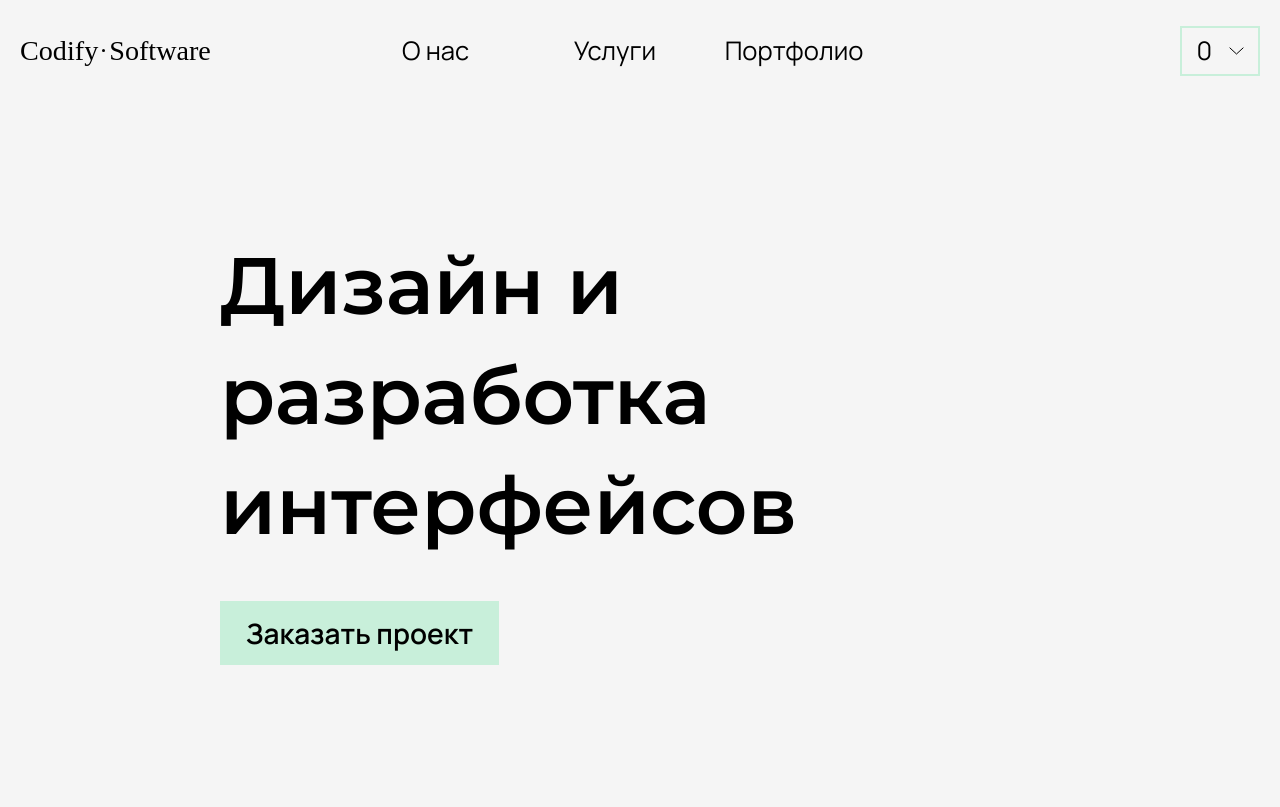
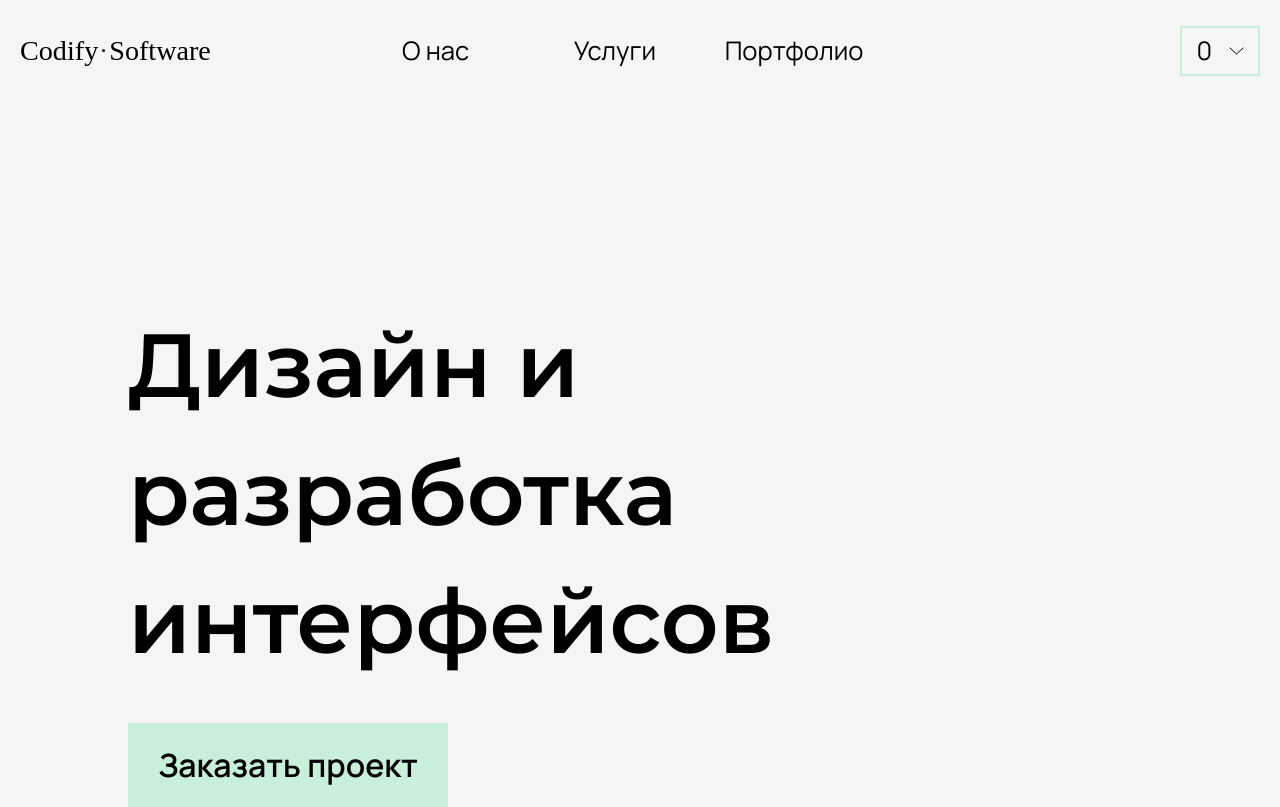
Before and after one commit to YSergo/react-codify, a React (Create React App) app: page /#/ in a window 1280 px wide. Built offline with nearby package versions, Linux system fonts and the light colour scheme; no server answers; a web font is replaced by a local one.

Commit message:
Add tablet home page media queries

```diff
--- a/src/pages/Home/Home.module.scss
+++ b/src/pages/Home/Home.module.scss
@@ -101,14 +101,14 @@
     flex-direction: column;
     align-items: center;
     justify-content: center;
-    margin-left: 220px;
-    margin-right: 220px;
-    margin-top: 130px;
+    margin-left: 10vw;
+    margin-right: 10vw;
+    margin-top: 25vh;
 
     button {
       align-self: flex-start;
-      width: 279px;
-      height: 64px;
+      width: 25vw;
+      height: 6.5vw;
       cursor: pointer;
       background-color: $color-primary;
       border: 0;
@@ -116,8 +116,8 @@
       padding: 0;
       font-style: normal;
       font-weight: 600;
-      font-size: 28px;
-      line-height: 38px;
+      font-size: 2.5vw;
+      line-height: 0;
       transition: background-color 0.3s ease-in-out;
 
       &:hover {
@@ -128,10 +128,10 @@
     h1 {
       font-family: 'Montserrat';
       font-weight: 600;
-      font-size: 80px;
-      line-height: 110px;
+      font-size: 7vw;
+      line-height: 10vw;
       margin: 0;
-      margin-bottom: 40px;
+      margin-bottom: 3vw;
     }
   }
 }
```
